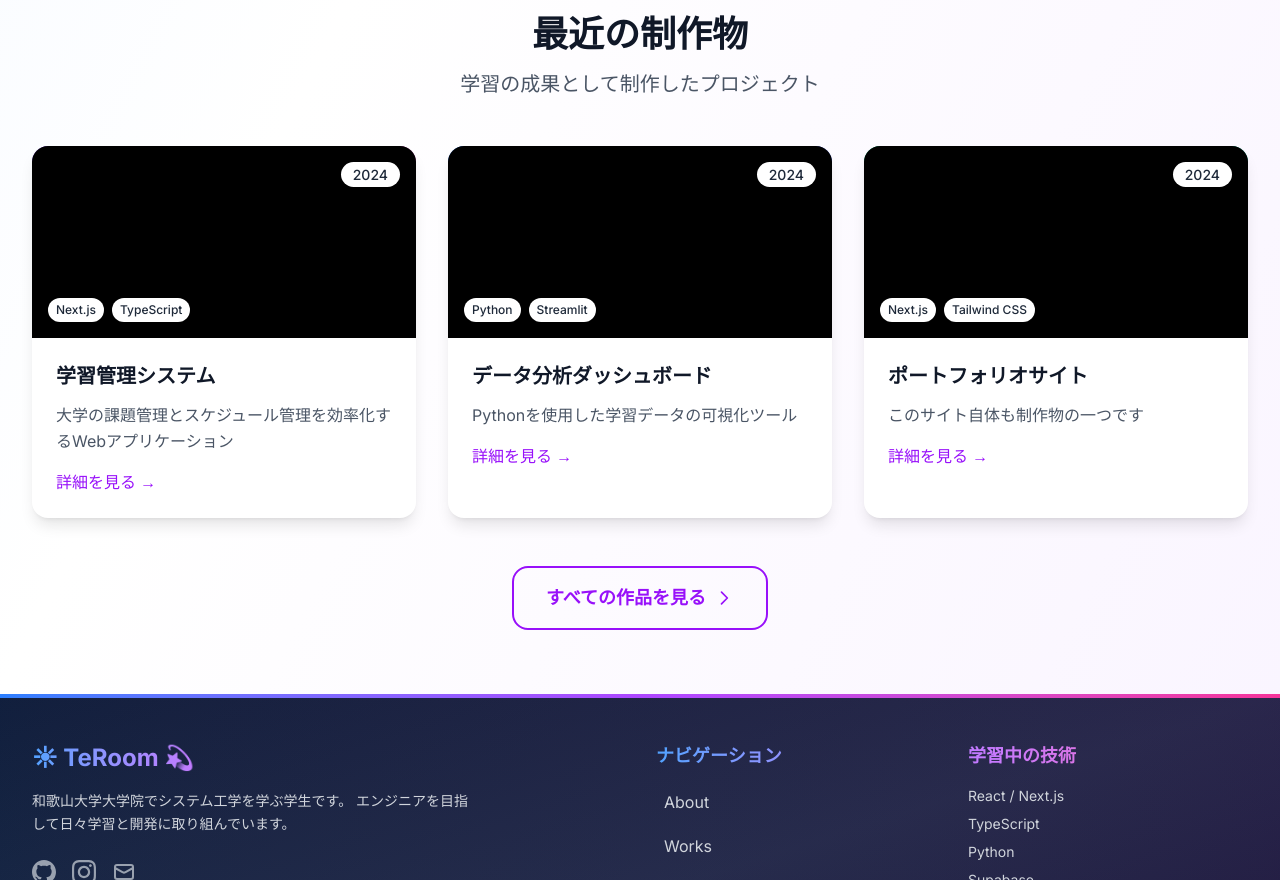
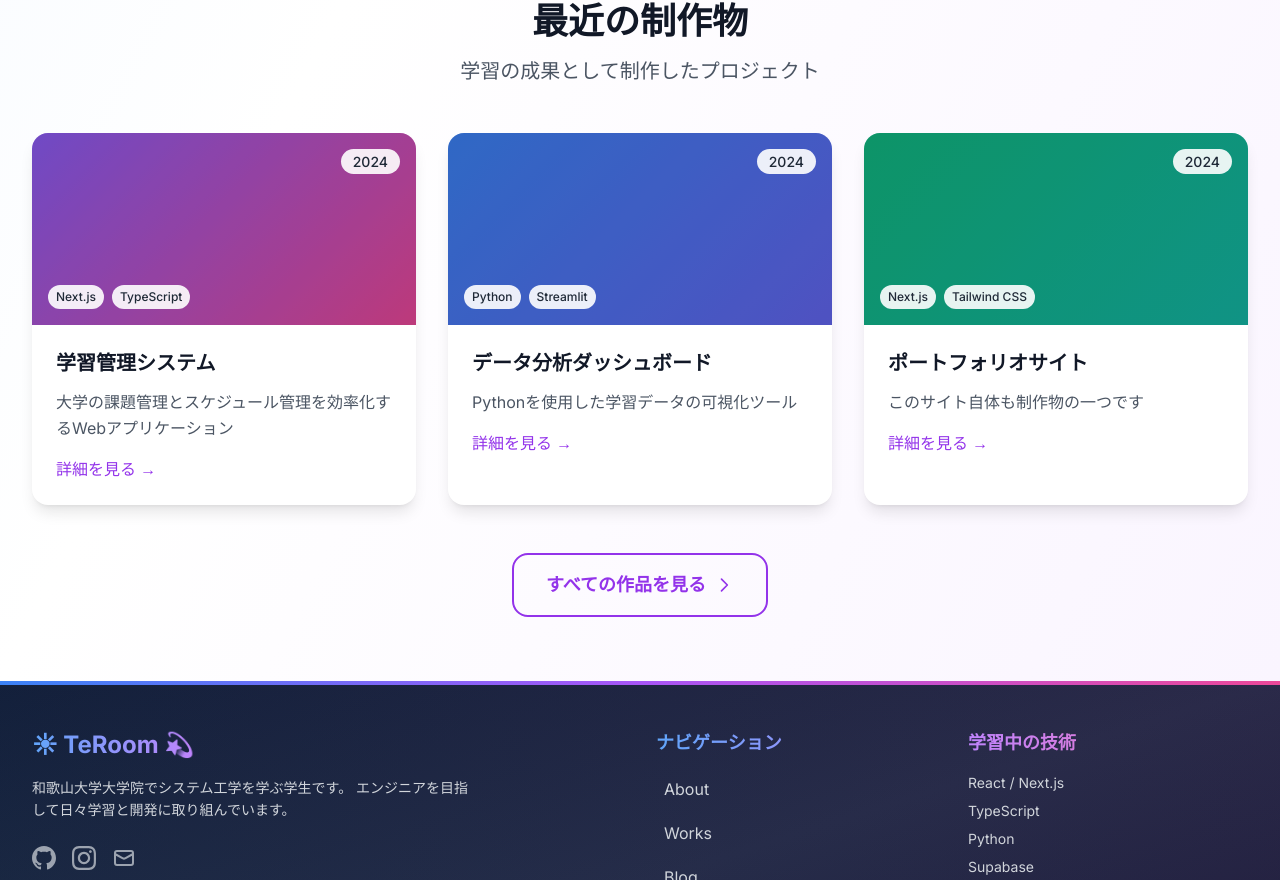
Before and after one commit to sato-teruhito/my-page, a Next.js app: page / in a window 1280 px wide. Shown: the part 1920-2800 px from the top of the page. Built offline with nearby package versions, Linux system fonts and the light colour scheme.

Commit message:
v0とのversionとおそらく合わせれた（tailwindcssをv3へ）

```diff
--- a/app/globals.css
+++ b/app/globals.css
@@ -1,4 +1,6 @@
-@import "tailwindcss";
+@tailwind base;
+@tailwind components;
+@tailwind utilities;
 
 /* CSS変数定義（shadcn/uiカラーシステム） */
 @layer base {
@@ -48,15 +50,11 @@
   }
 
   * {
-    border-color: hsl(var(--border));
-    transition-property: color, background-color, border-color, text-decoration-color, fill, stroke;
-    transition-timing-function: cubic-bezier(0.4, 0, 0.2, 1);
-    transition-duration: 150ms;
+    @apply border-border;
   }
 
   body {
-    background-color: hsl(var(--background));
-    color: hsl(var(--foreground));
+    @apply bg-background text-foreground;
   }
 
   html {
@@ -186,146 +184,129 @@
     border-radius: calc(var(--radius) - 4px);
   }
 
-  /* カスタムグラデーション（Tailwind CSS 4対応） */
-  .gradient-blue-purple {
-    background: linear-gradient(135deg, #3b82f6, #8b5cf6);
-  }
-
-  .gradient-purple-pink {
-    background: linear-gradient(135deg, #8b5cf6, #ec4899);
-  }
-
-  .gradient-emerald-teal {
-    background: linear-gradient(135deg, #10b981, #14b8a6);
-  }
-
-  .gradient-blue-indigo {
-    background: linear-gradient(135deg, #3b82f6, #6366f1);
-  }
-
-  .gradient-pink-rose {
-    background: linear-gradient(135deg, #ec4899, #f43f5e);
-  }
-
-  .gradient-orange-red {
-    background: linear-gradient(135deg, #f97316, #ef4444);
-  }
-
-  .gradient-indigo-purple {
-    background: linear-gradient(135deg, #6366f1, #8b5cf6);
-  }
-
-  .gradient-green-blue {
-    background: linear-gradient(135deg, #22c55e, #3b82f6);
-  }
-
-  .gradient-yellow-orange {
-    background: linear-gradient(135deg, #eab308, #f97316);
-  }
-
-  .gradient-violet-purple {
-    background: linear-gradient(135deg, #8b5cf6, #a855f7);
-  }
-
   /* カードホバーエフェクト */
   .card-hover {
-    transition: all 0.3s cubic-bezier(0.4, 0, 0.2, 1);
+    @apply transition-all duration-300 ease-out;
     transform: translateZ(0);
   }
 
   .card-hover:hover {
-    transform: translateY(-0.5rem);
-    box-shadow: 0 25px 50px -12px rgba(0, 0, 0, 0.25);
+    @apply -translate-y-2 shadow-2xl;
   }
 
   /* ボタンホバーエフェクト */
   .button-hover {
-    transition: all 0.2s cubic-bezier(0.4, 0, 0.2, 1);
+    @apply transition-all duration-200 ease-out;
     transform: translateZ(0);
   }
 
   .button-hover:hover {
-    transform: scale(1.05);
-    box-shadow: 0 10px 15px -3px rgba(0, 0, 0, 0.1), 0 4px 6px -2px rgba(0, 0, 0, 0.05);
+    @apply scale-105 shadow-lg;
   }
 
   /* ロゴホバーエフェクト */
   .logo-hover {
-    transition: all 0.5s cubic-bezier(0.4, 0, 0.2, 1);
+    @apply transition-all duration-500 ease-out;
   }
 
   .logo-hover:hover {
-    transform: scale(1.05);
+    @apply scale-105;
   }
 
   /* ナビゲーションアンダーライン */
   .nav-underline {
-    position: relative;
-    overflow: hidden;
+    @apply relative overflow-hidden;
   }
 
   .nav-underline::after {
     content: "";
-    position: absolute;
-    bottom: 0;
-    left: 50%;
-    width: 0;
-    height: 2px;
-    background: linear-gradient(90deg, #3b82f6, #8b5cf6);
-    transition: all 0.3s ease;
+    @apply absolute bottom-0 left-1/2 w-0 h-0.5 bg-gradient-to-r from-blue-500 to-purple-500 transition-all duration-300 ease-out;
     transform: translateX(-50%);
   }
 
   .nav-underline:hover::after {
-    width: 100%;
+    @apply w-full;
   }
 
   /* 白いナビゲーションアンダーライン（ヘッダー用） */
   .nav-underline-white {
-    position: relative;
-    overflow: hidden;
+    @apply relative overflow-hidden;
   }
 
   .nav-underline-white::after {
     content: "";
-    position: absolute;
-    bottom: 0;
-    left: 50%;
-    width: 0;
-    height: 2px;
-    background: linear-gradient(90deg, #60a5fa, #a78bfa);
-    transition: all 0.3s ease;
+    @apply absolute bottom-0 left-1/2 w-0 h-0.5 bg-gradient-to-r from-blue-400 to-purple-400 transition-all duration-300 ease-out;
     transform: translateX(-50%);
   }
 
   .nav-underline-white:hover::after {
-    width: 100%;
+    @apply w-full;
+  }
+
+  /* プロダクトカードホバーエフェクト */
+  .product-card {
+    @apply transition-all duration-300 ease-out;
+    transform: translateZ(0);
+  }
+
+  .product-card:hover {
+    @apply -translate-y-2 shadow-2xl;
+  }
+
+  /* アイコンホバーエフェクト */
+  .icon-hover {
+    @apply transition-transform duration-200 ease-out;
+  }
+
+  .icon-hover:hover {
+    @apply scale-110;
+  }
+
+  /* グラデーションクラス */
+  .gradient-blue-purple {
+    @apply bg-gradient-blue-purple;
+  }
+
+  .gradient-purple-pink {
+    @apply bg-gradient-purple-pink;
+  }
+
+  .gradient-emerald-teal {
+    @apply bg-gradient-emerald-teal;
+  }
+
+  .gradient-blue-indigo {
+    @apply bg-gradient-blue-indigo;
+  }
+
+  .gradient-pink-rose {
+    @apply bg-gradient-pink-rose;
+  }
+
+  .gradient-orange-red {
+    @apply bg-gradient-orange-red;
+  }
+
+  .gradient-indigo-purple {
+    @apply bg-gradient-indigo-purple;
+  }
+
+  .gradient-green-blue {
+    @apply bg-gradient-green-blue;
+  }
+
+  .gradient-yellow-orange {
+    @apply bg-gradient-yellow-orange;
+  }
+
+  .gradient-violet-purple {
+    @apply bg-gradient-violet-purple;
   }
 
   /* グラデーションアニメーション */
   .gradient-animation {
     background-size: 200% 200%;
     animation: gradientShift 3s ease infinite;
-  }
-
-  /* プロダクトカードホバーエフェクト */
-  .product-card {
-    transition: all 0.3s cubic-bezier(0.4, 0, 0.2, 1);
-    transform: translateZ(0);
-  }
-
-  .product-card:hover {
-    transform: translateY(-0.5rem);
-    box-shadow: 0 25px 50px -12px rgba(0, 0, 0, 0.25);
-  }
-
-  /* アイコンホバーエフェクト */
-  .icon-hover {
-    transition: transform 0.2s cubic-bezier(0.4, 0, 0.2, 1);
-  }
-
-  .icon-hover:hover {
-    transform: scale(1.1);
   }
 }
 
--- a/app/page.tsx
+++ b/app/page.tsx
@@ -1,6 +1,7 @@
 "use client"
 
 import { useEffect, useState } from "react"
+import Image from "next/image"
 
 export default function HomePage() {
   const [isLoaded, setIsLoaded] = useState(false)
@@ -66,7 +67,7 @@ export default function HomePage() {
           style={{ animationDelay: "100ms" }}
         >
           {/* ヒーロー画像 */}
-          <div
+          {/*<div
             className="w-full h-full bg-cover bg-center"
             style={{
               backgroundImage:
@@ -74,7 +75,13 @@ export default function HomePage() {
             }}
             role="img"
             aria-label="和歌山の美しい自然風景"
-          ></div>
+          ></div>*/}
+          <Image
+            src="/images/hero/main-hero.jpg"
+            alt="和歌山の美しい自然風景"
+            fill
+            className="object-cover"
+          />
 
           {/* オーバーレイ */}
           <div className="absolute inset-0 bg-black bg-opacity-40"></div>
--- a/package.json
+++ b/package.json
@@ -26,7 +26,7 @@
     "eslint": "^9",
     "eslint-config-next": "15.3.3",
     "postcss": "^8.5.4",
-    "tailwindcss": "^4.1.8",
+    "tailwindcss": "^3.4.13",
     "typescript": "^5"
   }
 }
--- /dev/null
+++ b/postcss.config.js
@@ -0,0 +1,6 @@
+module.exports = {
+  plugins: {
+    tailwindcss: {},
+    autoprefixer: {},
+  },
+}
--- /dev/null
+++ b/tailwind.config.ts
@@ -0,0 +1,154 @@
+import type { Config } from "tailwindcss"
+
+const config: Config = {
+  darkMode: ["class"],
+  content: [
+    "./pages/**/*.{ts,tsx}",
+    "./components/**/*.{ts,tsx}",
+    "./app/**/*.{ts,tsx}",
+    "./src/**/*.{ts,tsx}",
+    "*.{js,ts,jsx,tsx,mdx}",
+  ],
+  prefix: "",
+  theme: {
+    container: {
+      center: true,
+      padding: "2rem",
+      screens: {
+        "2xl": "1400px",
+      },
+    },
+    extend: {
+      colors: {
+        border: "hsl(var(--border))",
+        input: "hsl(var(--input))",
+        ring: "hsl(var(--ring))",
+        background: "hsl(var(--background))",
+        foreground: "hsl(var(--foreground))",
+        primary: {
+          DEFAULT: "hsl(var(--primary))",
+          foreground: "hsl(var(--primary-foreground))",
+        },
+        secondary: {
+          DEFAULT: "hsl(var(--secondary))",
+          foreground: "hsl(var(--secondary-foreground))",
+        },
+        destructive: {
+          DEFAULT: "hsl(var(--destructive))",
+          foreground: "hsl(var(--destructive-foreground))",
+        },
+        muted: {
+          DEFAULT: "hsl(var(--muted))",
+          foreground: "hsl(var(--muted-foreground))",
+        },
+        accent: {
+          DEFAULT: "hsl(var(--accent))",
+          foreground: "hsl(var(--accent-foreground))",
+        },
+        popover: {
+          DEFAULT: "hsl(var(--popover))",
+          foreground: "hsl(var(--popover-foreground))",
+        },
+        card: {
+          DEFAULT: "hsl(var(--card))",
+          foreground: "hsl(var(--card-foreground))",
+        },
+      },
+      borderRadius: {
+        lg: "var(--radius)",
+        md: "calc(var(--radius) - 2px)",
+        sm: "calc(var(--radius) - 4px)",
+      },
+      backgroundImage: {
+        // カスタムグラデーション
+        "gradient-blue-purple": "linear-gradient(135deg, #3b82f6, #8b5cf6)",
+        "gradient-purple-pink": "linear-gradient(135deg, #8b5cf6, #ec4899)",
+        "gradient-emerald-teal": "linear-gradient(135deg, #10b981, #14b8a6)",
+        "gradient-blue-indigo": "linear-gradient(135deg, #3b82f6, #6366f1)",
+        "gradient-pink-rose": "linear-gradient(135deg, #ec4899, #f43f5e)",
+        "gradient-orange-red": "linear-gradient(135deg, #f97316, #ef4444)",
+        "gradient-indigo-purple": "linear-gradient(135deg, #6366f1, #8b5cf6)",
+        "gradient-green-blue": "linear-gradient(135deg, #22c55e, #3b82f6)",
+        "gradient-yellow-orange": "linear-gradient(135deg, #eab308, #f97316)",
+        "gradient-violet-purple": "linear-gradient(135deg, #8b5cf6, #a855f7)",
+      },
+      keyframes: {
+        "accordion-down": {
+          from: { height: "0" },
+          to: { height: "var(--radix-accordion-content-height)" },
+        },
+        "accordion-up": {
+          from: { height: "var(--radix-accordion-content-height)" },
+          to: { height: "0" },
+        },
+        fadeIn: {
+          "0%": {
+            opacity: "0",
+            transform: "translateY(10px)",
+          },
+          "100%": {
+            opacity: "1",
+            transform: "translateY(0)",
+          },
+        },
+        slideUp: {
+          "0%": {
+            opacity: "0",
+            transform: "translateY(20px)",
+          },
+          "100%": {
+            opacity: "1",
+            transform: "translateY(0)",
+          },
+        },
+        bounceGentle: {
+          "0%, 100%": {
+            transform: "translateY(0)",
+          },
+          "50%": {
+            transform: "translateY(-5px)",
+          },
+        },
+        float: {
+          "0%, 100%": {
+            transform: "translateY(0px)",
+          },
+          "50%": {
+            transform: "translateY(-10px)",
+          },
+        },
+        gradientShift: {
+          "0%": {
+            "background-position": "0% 50%",
+          },
+          "50%": {
+            "background-position": "100% 50%",
+          },
+          "100%": {
+            "background-position": "0% 50%",
+          },
+        },
+      },
+      animation: {
+        "accordion-down": "accordion-down 0.2s ease-out",
+        "accordion-up": "accordion-up 0.2s ease-out",
+        "fade-in": "fadeIn 0.5s ease-in-out",
+        "slide-up": "slideUp 0.5s ease-out",
+        "bounce-gentle": "bounceGentle 2s infinite",
+        "pulse-slow": "pulse 3s infinite",
+        float: "float 3s ease-in-out infinite",
+        "gradient-animation": "gradientShift 3s ease infinite",
+      },
+      animationDelay: {
+        "100": "100ms",
+        "200": "200ms",
+        "300": "300ms",
+        "400": "400ms",
+        "500": "500ms",
+      },
+    },
+  },
+  plugins: [require("tailwindcss-animate")],
+} satisfies Config
+
+export default config
```
Also changed, not shown: 1 other file (tests, documents, lock files or other folders).
